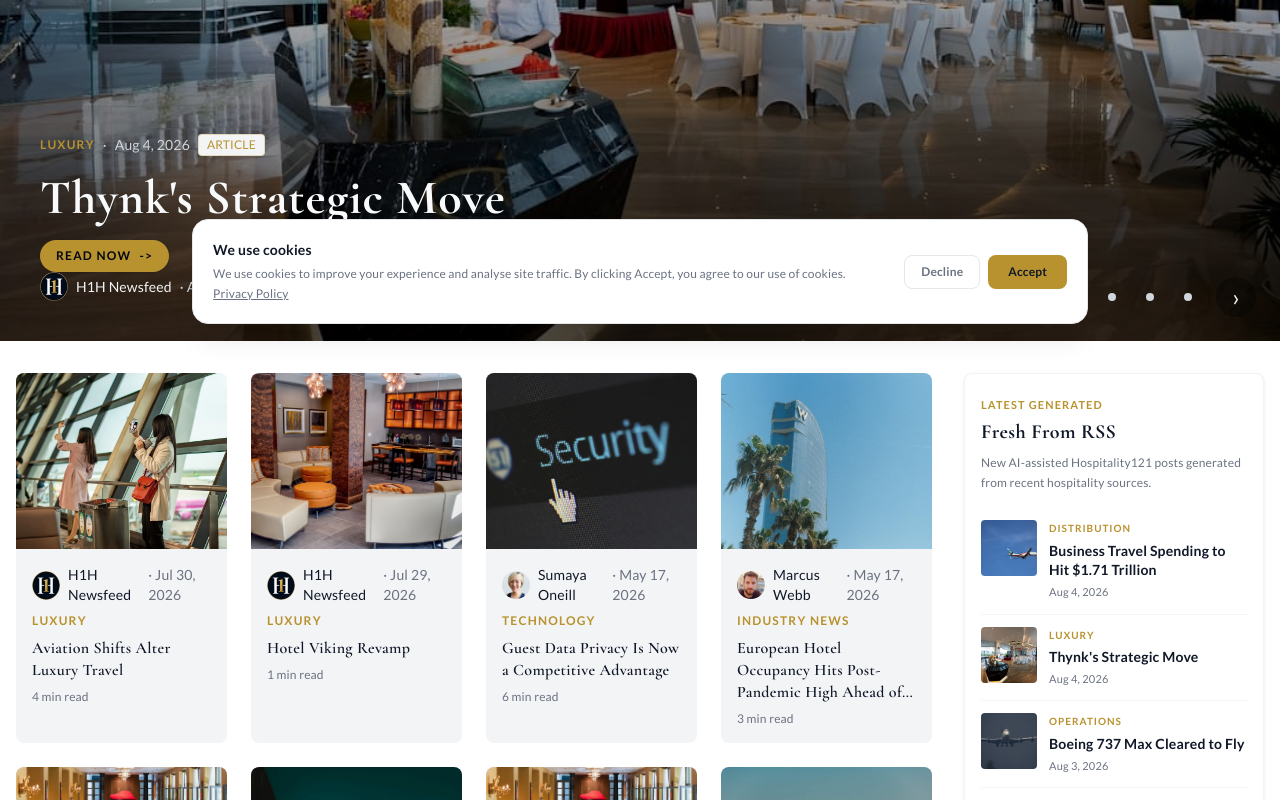
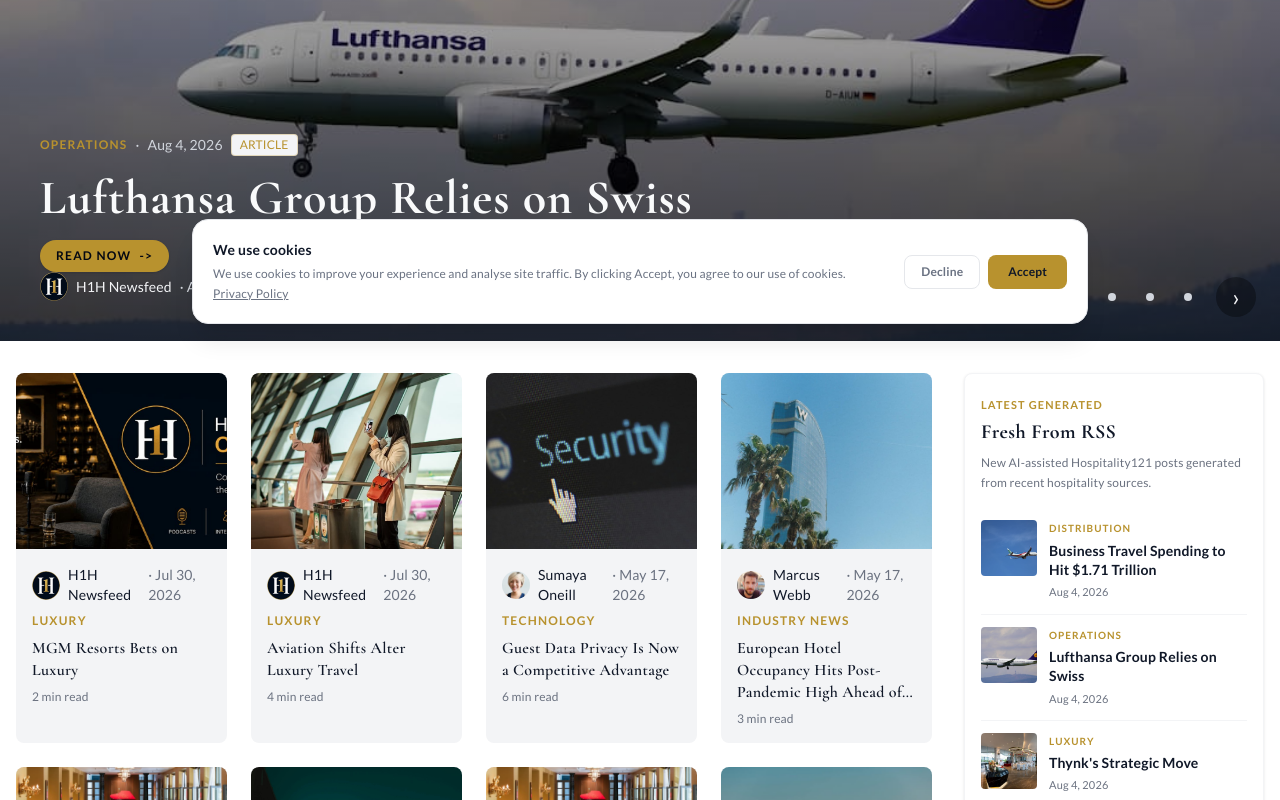
Before and after one commit to Aitibour/hospitality121, a Next.js app: page / in a window 1280 px wide. Shown: the part 460-1260 px from the top of the page. Built offline with nearby package versions, Linux system fonts and the light colour scheme; no server answers.

Commit message:
feat(news): auto-post lufthansa-group-growth

```diff
--- /dev/null
+++ b/content/news/lufthansa-group-growth.mdx
@@ -0,0 +1,35 @@
+---
+title: "Lufthansa Group Relies on Swiss"
+category: "OPERATIONS"
+author: "H1H Newsfeed"
+authorAvatar: "/images/Logo.png"
+date: "2026-08-04"
+readTime: "2 min read"
+image: "/images/content/auto-lufthansa-group-growth.jpg"
+featured: false
+type: "news"
+description: "Lufthansa Group's growth relies on Swiss performance"
+source: "skift.com"
+sourceUrl: "https://skift.com/2026/08/04/one-airline-is-carrying-the-lufthansa-group-it-isnt-lufthansa/"
+---
+
+The Lufthansa Group is looking to expand its operations in key European cities, with a focus on Rome and potentially Lisbon. However, the group's success is largely dependent on the performance of its Swiss subsidiary. Swiss has been a standout performer for the group, with its Zurich hub serving as a model for efficiency and profitability.
+
+   The challenge for the Lufthansa Group is to replicate this success in other markets. The group's German operations have faced significant challenges in recent years, including increased competition and rising costs. As a result, the group is looking to its other subsidiaries, including Swiss, to drive growth and profitability.
+
+   The expansion into Rome and Lisbon is a key part of this strategy. Both cities offer significant opportunities for growth, with large and underserved markets. However, the group will need to navigate complex regulatory environments and intense competition to succeed.
+
+   The hospitality industry can learn from the Lufthansa Group's approach to expansion. By focusing on key markets and replicating successful models, hotel owners and operators can drive growth and profitability. This approach requires careful planning and execution, as well as a deep understanding of local markets and consumer needs.
+
+   The Lufthansa Group's reliance on Swiss is also a reminder of the importance of strong brand management. Swiss has built a reputation for quality and reliability, which has helped to drive its success. Hotel brands can learn from this approach, by focusing on building strong relationships with customers and delivering consistent, high-quality experiences.
+
+   As the Lufthansa Group continues to expand its operations, it will be important to watch how the company navigates the challenges of growth. The group's success will depend on its ability to replicate the success of Swiss in other markets, while also managing the complexities of its German operations.
+
+   The implications for the hospitality industry are clear: by focusing on key markets, replicating successful models, and building strong brands, hotel owners and operators can drive growth and profitability in an increasingly competitive market.
+
+## Related Hospitality121 Coverage
+
+- [Hospitality121 Core Hub](https://hospitality121.com)
+- [Hospitality News](https://hospitality121.com/news)
+- [Hotel Operations](https://hospitality121.com/hotel-operations)
+- [Hospitality Technology in Toronto](https://hospitality121.com/geo/hospitality-technology-toronto)
--- a/scripts/seen-articles.json
+++ b/scripts/seen-articles.json
@@ -345,5 +345,7 @@
   "https://www.hospitalitynet.org/news/4133779/thynk-appoints-chief-sales-officer-and-attracts-industry-leaders-across-hospitality-and-venues",
   "https://www.hospitalitynet.org/news/4133791/radisson-hotel-group-launches-global-long-stay-proposition-to-accelerate-growth-in-fast-growing-extended-stay-segment",
   "https://www.hospitalitynet.org/news/4133790/hospitality-net-interview-natalie-kimball-on-why-hotels-cant-outspend-otas-on-ai-but-can-still-win-on-experience",
-  "https://www.hospitalitynet.org/news/4133788/global-business-travel-spending-to-hit-record-171-trillion-in-2026-while-trips-reach-184-billion-says-gbta-forecast"
+  "https://www.hospitalitynet.org/news/4133788/global-business-travel-spending-to-hit-record-171-trillion-in-2026-while-trips-reach-184-billion-says-gbta-forecast",
+  "https://www.hospitalitynet.org/news/4133798/cloudbeds-and-lighthouse-deepen-integration-to-connect-business-intelligence-and-distribution",
+  "https://skift.com/2026/08/04/one-airline-is-carrying-the-lufthansa-group-it-isnt-lufthansa/"
 ]
```
Also changed, not shown: public/images/content/auto-lufthansa-group-growth.jpg (added).
